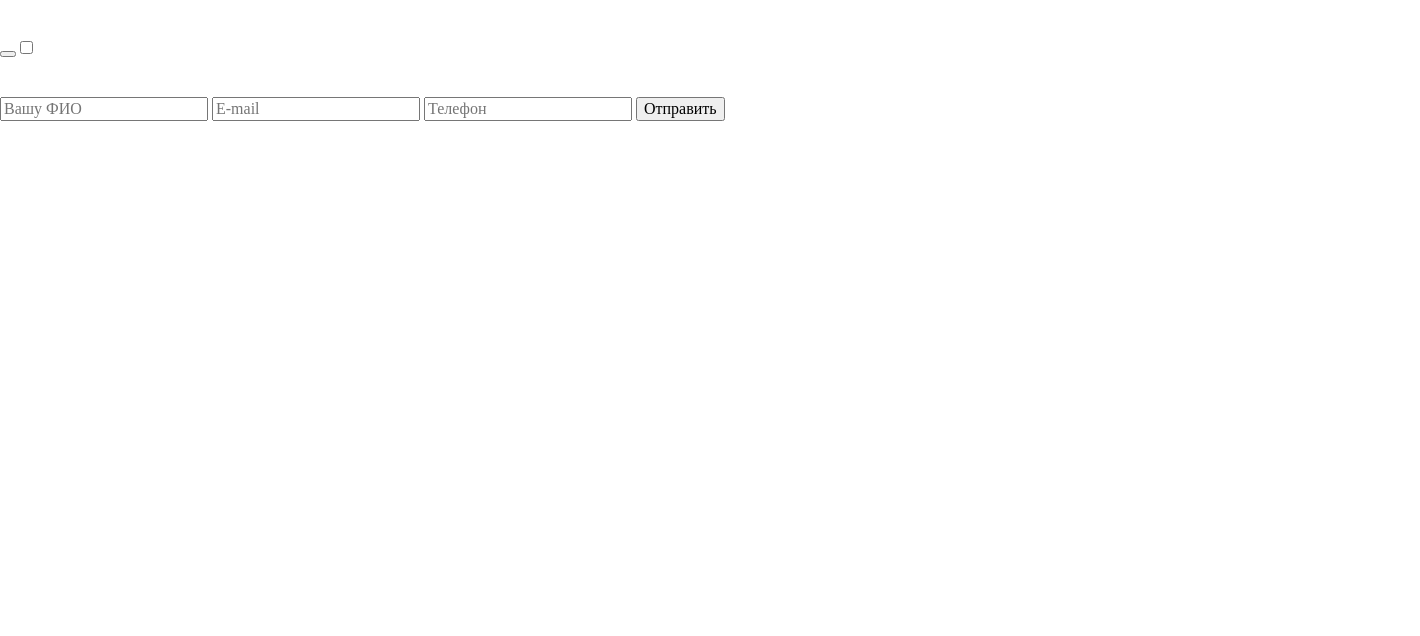
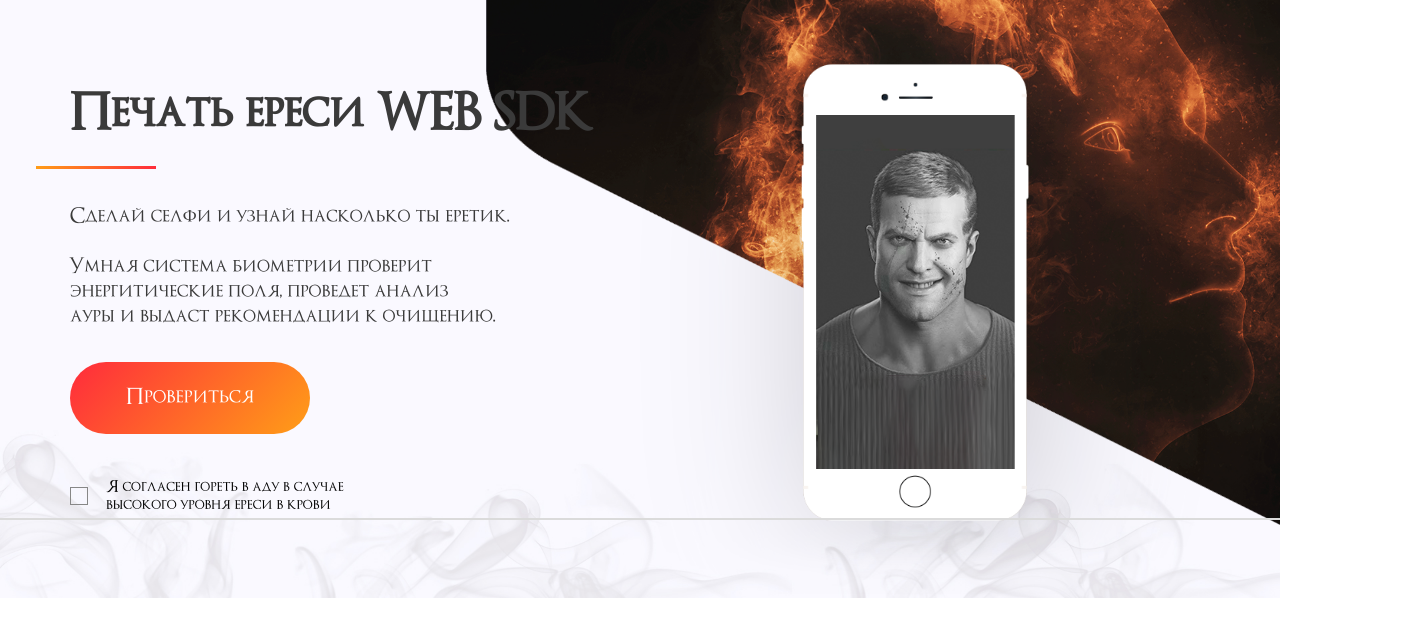
Before and after one commit to zdrnrt/system_security, a website built with Vite: page index.html in a window 1280 px wide. Shown: the whole page, 1420 px wide, since content can reach past the window. Built offline with nearby package versions, Linux system fonts and the light colour scheme.

Commit message:
Верстка первого экрана десктоп

```diff
--- a/index.html
+++ b/index.html
@@ -10,34 +10,32 @@
 
     <header class="header">
       <a href="/" class="header__logo logo">
-        <img src="#" alt="" class="logo__icon">
-        <div class="logo__text"></div>
+        <img src="./src/assets/img/fire.png" alt="" class="logo__icon">
+        <span class="logo__text">Печать ереси</span>
       </a>
     </header>
     <main>
       <section class="one container">
           <div class="one__content one-content">
-            <h1 class="h1 one-content__title"></h1>
-            <p class="one-content__text"></p>
-            <p class="one-content__text"></p>
+            <h1 class="h1 one-content__title">Печать ереси WEB SDK </h1>
+            <p class="one-content__text">Сделай селфи и узнай насколько ты еретик.</p>
+            <p class="one-content__text">Умная система биометрии проверит <br>энергитические поля, проведет анализ <br>ауры и выдаст рекомендации  к очищению.</p>
             <form action="#" class="one-content__check-form check-form form">
-              <button class="btn check-form__submit" type="submit"></button>
-              <label class="checkbox">
+              <button class="btn check-form__submit" type="submit">Провериться</button>
+              <label class="check-form__checkbox checkbox">
                 <input type="checkbox" name="agreement" class="checkbox__input">
                 <span class="checkbox__status"></span>
-                <span class="checkbox__text">
-
-                </span>
+                <span class="checkbox__text"> Я согласен гореть в аду в случае высокого уровня ереси в крови </span>
               </label>
             </form>
           </div>
-          <div class="one__preview">
-            <div class="one-preview">
-              <img src="" alt="" class="one-preview__pic">
+          <div class="one__preview one-preview">
+            <div class="one-preview__preview">
+              <img src="./src/assets/img/iphone.png" alt="" class="one-preview__pic">
             </div>
           </div>
       </section>
-      <section class="two">
+      <section class="two" style="display: none;">
         <header class="two__header two-header">
           <h2 class="h2 two-header__title"></h2>
           <div class="two-header__number two-number">
@@ -59,7 +57,7 @@
           </div>
         </div>
       </section>
-      <section class="three container">
+      <section class="three container" style="display: none;">
         <div class="three__content">
           <p class="three__subtitle"></p>
           <h2 class="h2 three__title">
--- a/src/main.js
+++ b/src/main.js
@@ -1,6 +1,11 @@
+// styles
 import 'normalize.css'
 import './styles/fonts.css'
 import './styles/style.scss'
+
+// imgs
+import './assets/img/fire.png'
+
 
 const start = document.querySelector('.start');
 const stop = document.querySelector('.stop');
--- /dev/null
+++ b/src/styles/form.scss
@@ -0,0 +1,29 @@
+.form{}
+.checkbox{
+  position: relative;
+  display: flex;
+  flex-flow: row nowrap;
+  align-items: center;
+  justify-content: flex-start;
+  column-gap: 18px;
+  cursor: pointer;
+  &__input{
+    position: absolute;
+    top: -9999px;
+    left: -9999px;
+    visibility: hidden;
+    &:checked + .checkbox__status{
+      background-color: rgb(255, 43, 60);
+      border-color: rgb(255, 43, 60);
+    }
+  }
+  &__status{
+    display: block;
+    width: 16px;
+    height: 16px;
+    border: 1px solid $cl-border;
+  }
+  &__text{
+    max-width: 300px;
+  }
+}
--- /dev/null
+++ b/src/styles/header.scss
@@ -0,0 +1,29 @@
+.header{
+  position: absolute;
+  width: 100%;
+  top: 0;
+  left: 0;
+  right: 0;
+  @extend .container;
+  padding-top: 40px;
+  padding-bottom: 40px;
+}
+
+.logo{
+  display: flex;
+  flex-flow: row nowrap;
+  align-items: baseline;
+  justify-content: flex-start;
+  column-gap: 6px;
+  text-decoration: none;
+  transition: $transition;
+  font-size: 20px;
+  color: $cl-gray;
+  line-height: 1.2;
+  text-align: left;
+  &__icon{
+    width: 20px;
+  }
+  &__text{
+  }
+}
--- /dev/null
+++ b/src/styles/one.scss
@@ -0,0 +1,81 @@
+.one{
+  position: relative;
+  display: flex;
+  flex-flow: row nowrap;
+  align-items: center;
+  justify-content: center;
+  background-image: url('../assets//img/one-bg-head.png'), url('../assets/img/one-bg.jpg');
+  background-size: 62%, cover;
+  background-position: top right, bottom center;
+  background-repeat: no-repeat;
+  @media screen and (min-width: 1440px) {
+    padding-top: 220px;
+    padding-bottom: 80px;
+  }
+  &::after{
+    content: '';
+    position: absolute;
+    left: 0;
+    bottom: 78px;
+    width: 100%;
+    height: 2px;
+    background-color: $cl-one-border;
+    @media screen and (min-width: 1440px) {
+      width: calc(100% - 310px);
+    }
+  }
+  &__content{
+    flex: 0 1 50%;
+  }
+  &__preview{
+    flex: 0 1 50%;
+  }
+}
+
+.one-content{
+  &__title{
+    position: relative;
+    margin-bottom: 30px;
+    padding-bottom: 25px;
+    &::after{
+      content: '';
+      position: absolute;
+      background-image: -moz-linear-gradient( -47deg, rgb(255,158,23) 0%, rgb(255,43,60) 100%);
+      background-image: -webkit-linear-gradient( -47deg, rgb(255,158,23) 0%, rgb(255,43,60) 100%);
+      background-image: -ms-linear-gradient( -47deg, rgb(255,158,23) 0%, rgb(255,43,60) 100%);
+      left: -34px;
+      bottom: 0;
+      width: 120px;
+      height: 3px;
+    }
+  }
+  &__text{
+    max-width: 450px;
+    margin: 35px 0 0;
+    font-size: 21px;
+    color: rgb(58, 58, 58);
+    line-height: 1.2;
+    & + & {
+      margin-top: 25px;
+    }
+  }
+  &__check-form{
+    padding-top: 32px;
+  }
+}
+.check-form{
+  &__submit{
+    display: block;
+    width: 240px;
+  }
+  &__checkbox{
+    padding-top: 44px;
+  }
+}
+.one-preview{
+  &__preview{
+    @media screen and (min-width: 1440px) {
+      transform: scale(1.3) translate(38px, -11px);
+    }
+  }
+}
--- a/src/styles/style.scss
+++ b/src/styles/style.scss
@@ -1,5 +1,50 @@
+@import 'vars';
+@import 'form';
+@import 'header';
+@import 'one';
 body{
-  h1 {
-    background-color: red;
+  font-family: $optimus;
+  font-size: 16px;
+}
+img{
+  width: 100%;
+}
+.container{
+  padding-left: 20px;
+  padding-right: 20px;
+  @media screen and (min-width: 768px) {
+
+  }
+  @media screen and (min-width: 1024px) {
+  }
+  @media screen and (min-width: 1200px) {
+    padding-left: calc(( 100vw - 1140px) / 2);
+    padding-right: calc(( 100vw - 1140px) / 2);
   }
 }
+
+.h1 {
+  margin: 0;
+  font-size: 50px;
+  color: rgb(58, 58, 58);
+  line-height: 1.2;
+  text-align: left;
+}
+
+.btn{
+  padding: 21px;
+  height: 72px;
+  font-size: 22px;
+  color: $cl-white;
+  line-height: 1.2;
+  text-align: center;
+  border: none;
+  border-radius: 40px;
+  background-image: linear-gradient( -47deg, rgb(255,158,23) 0%, rgb(255,43,60) 100%);
+  transition: $transition;
+  cursor: pointer;
+  &:hover{
+    // background-image: linear-gradient( -47deg, rgb(255,43,60) 0%, rgb(255,158,23) 100%);
+
+  }
+}
--- /dev/null
+++ b/src/styles/vars.scss
@@ -0,0 +1,14 @@
+// fonts
+$optimus: "OptimusPrincepsCyr";
+$playfair: "Playfair Display";
+
+// colors
+$cl-gray: #3a3a3a;
+$cl-black: #000000;
+$cl-white: #fff;
+$cl-border: #878787;
+$cl-one-border: #dbdbdb;
+
+// custom
+
+$transition: 0.3s;
```
Also changed, not shown: src/assets/img/fire.png (added), src/assets/img/iphone.png (added), src/assets/img/one-bg-head.png (added), src/assets/img/one-bg.jpg (added), src/assets/style.css (deleted).
